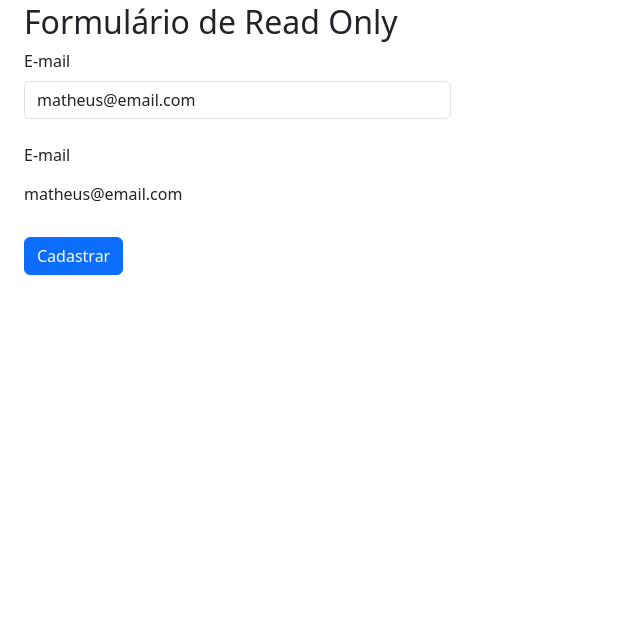
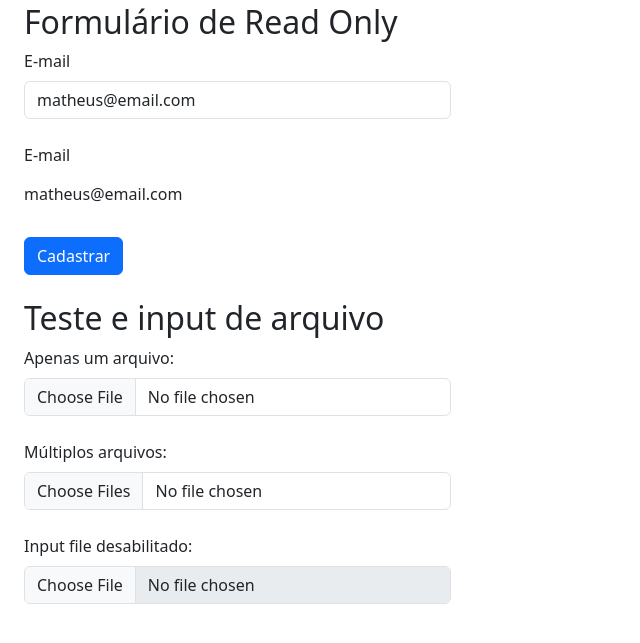
Before and after one commit to luiz-oberto/curso-bootstrap5-udemy, a plain HTML site: page secao_7--Formularios_com_bootstrap/index.html in a window 1280 px wide. Shown: the part 1359-2002 px from the top of the page, without its empty margins (0-640 px from the left). Drawn offline with nearby package versions, Linux system fonts and the light colour scheme.

Commit message:
add aula74

```diff
--- a/secao_7--Formularios_com_bootstrap/index.html
+++ b/secao_7--Formularios_com_bootstrap/index.html
@@ -101,6 +101,25 @@
         </form>
     </div>
 
+    <!-- Input de aruivos -->
+     <div class="col-4 m-4">
+        <h2>Teste e input de arquivo</h2>
+        <form>
+            <div class="mb-4">
+                <label for="foto" class="form-label">Apenas um arquivo:</label>
+                <input type="file" class="form-control" id="foto">
+            </div>
+            <div class="mb-4">
+                <label for="fotos" class="form-label">Múltiplos arquivos:</label>
+                <input type="file" class="form-control" id="fotos" multiple>
+            </div>
+            <div class="mb-4">
+                <label for="fotos" class="form-label">Input file desabilitado:</label>
+                <input type="file" class="form-control" id="fotos2" disabled>
+            </div>
+        </form>
+     </div>
+
 
 </body>
 </html>
```
Also changed, not shown: secao_7--Formularios_com_bootstrap/anotacoes/aula74-Input_de_arquivos.md (added, +25 -0 lines).
